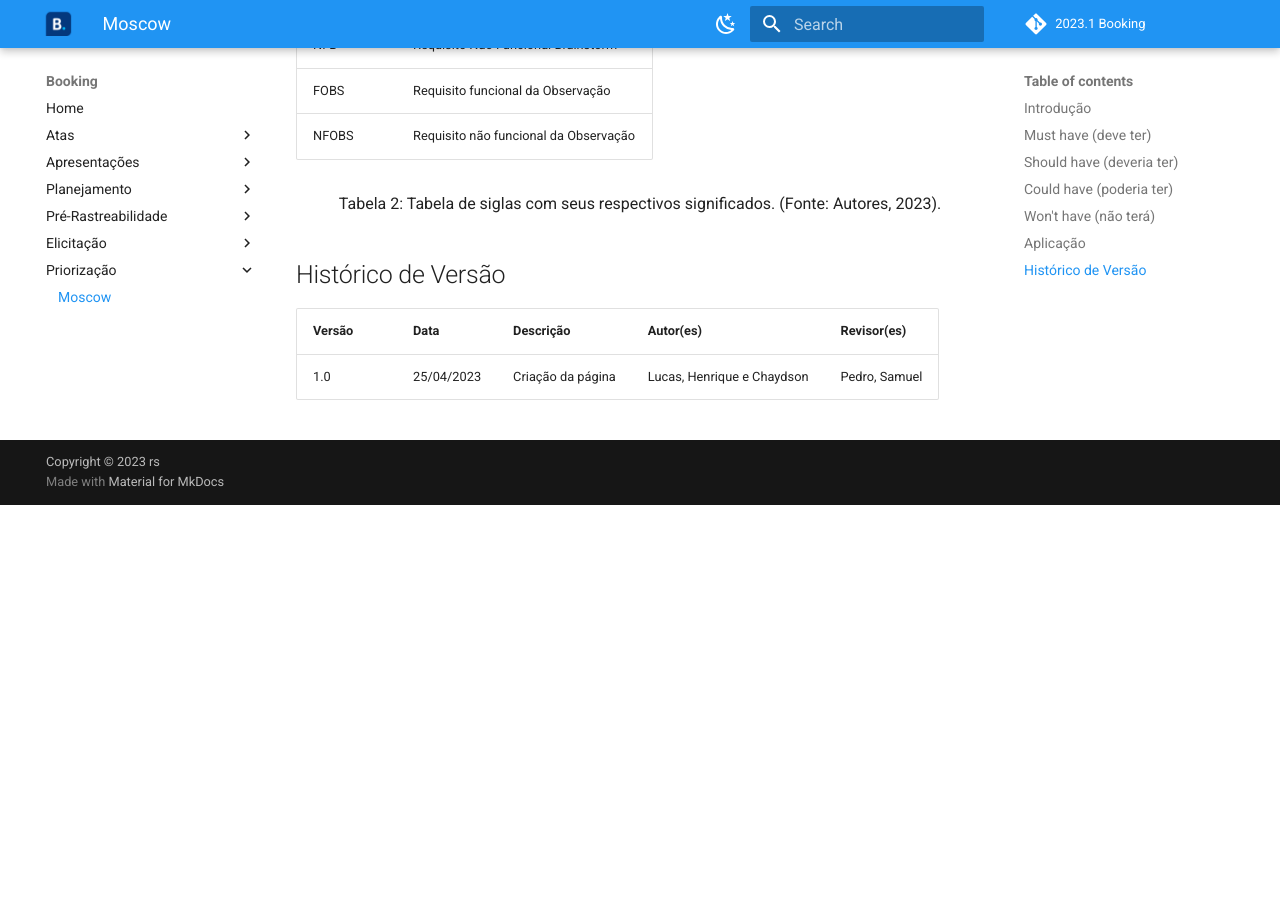
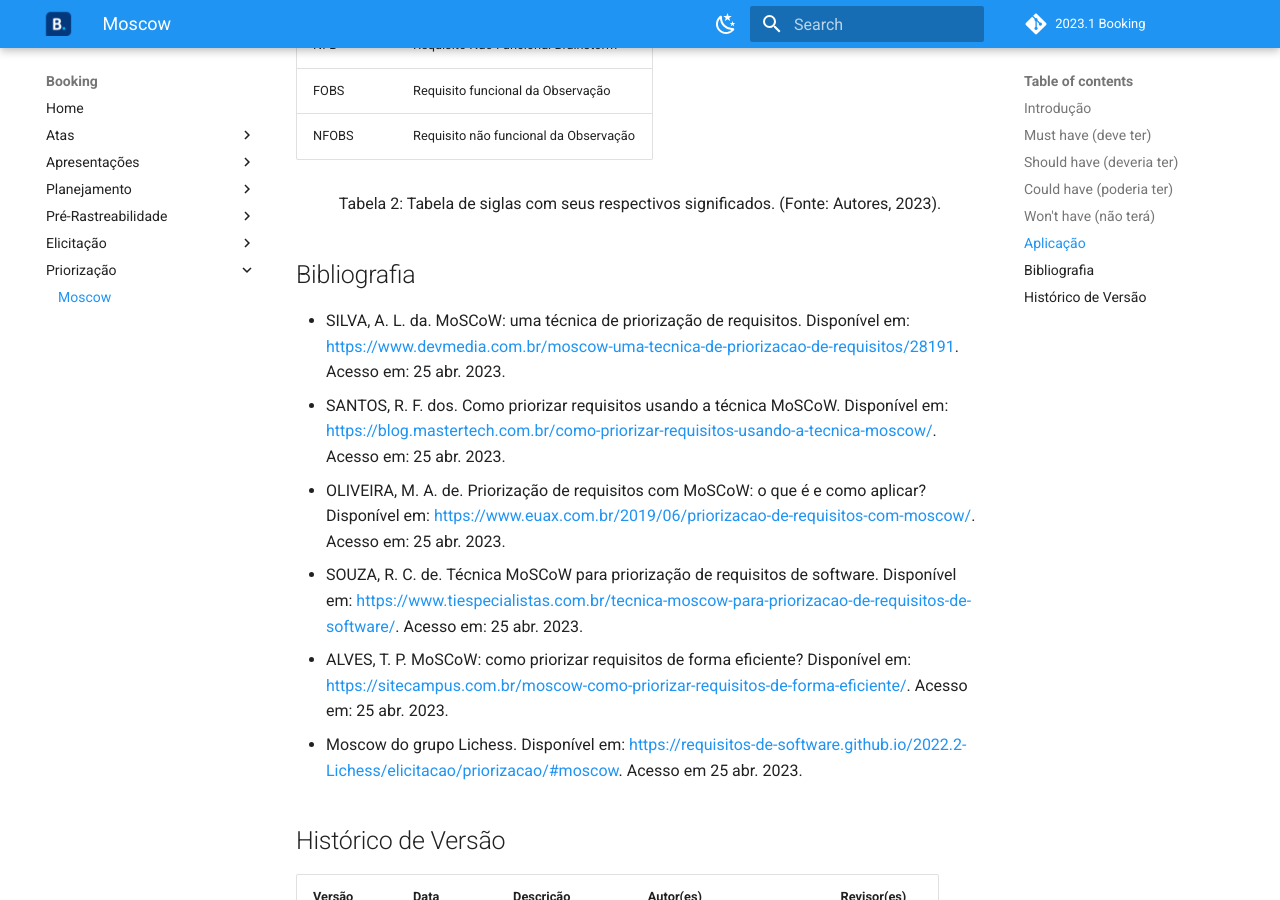
Before and after one commit to Requisitos-de-Software/2023.1-Booking, an MkDocs documentation site: the page built from docs/elicitacao/moscow.md, in a window 1280 px wide and 900 px high, scrolled down 5780 px. Built offline with MkDocs 1.6.1 and Material for MkDocs 9.7.7, drawn with Linux system fonts in a browser that asks for light colours; comment, search, counter and statistics services are not loaded; before the commit the page ends 6285 px from its top, so only the background shows below that.

Commit message:
Update moscow.md

```diff
--- a/docs/elicitacao/moscow.md
+++ b/docs/elicitacao/moscow.md
@@ -127,6 +127,15 @@ A seguir, na tabela 2, estão listadas todas as siglas com seus respectivos sign
 <p> Tabela 2: Tabela de siglas com seus respectivos significados. (Fonte: Autores, 2023). </p>
 </div>
 
+## Bibliografia
+
+- SILVA, A. L. da. MoSCoW: uma técnica de priorização de requisitos. Disponível em: <https://www.devmedia.com.br/moscow-uma-tecnica-de-priorizacao-de-requisitos/28191>. Acesso em: 25 abr. 2023.
+- SANTOS, R. F. dos. Como priorizar requisitos usando a técnica MoSCoW. Disponível em: <https://blog.mastertech.com.br/como-priorizar-requisitos-usando-a-tecnica-moscow/>. Acesso em: 25 abr. 2023.
+- OLIVEIRA, M. A. de. Priorização de requisitos com MoSCoW: o que é e como aplicar? Disponível em: <https://www.euax.com.br/2019/06/priorizacao-de-requisitos-com-moscow/>. Acesso em: 25 abr. 2023.
+- SOUZA, R. C. de. Técnica MoSCoW para priorização de requisitos de software. Disponível em: <https://www.tiespecialistas.com.br/tecnica-moscow-para-priorizacao-de-requisitos-de-software/>. Acesso em: 25 abr. 2023.
+- ALVES, T. P. MoSCoW: como priorizar requisitos de forma eficiente? Disponível em: <https://sitecampus.com.br/moscow-como-priorizar-requisitos-de-forma-eficiente/>. Acesso em: 25 abr. 2023.
+- Moscow do grupo Lichess. Disponível em: <https://requisitos-de-software.github.io/2022.2-Lichess/elicitacao/priorizacao/#moscow>. Acesso em 25 abr. 2023.
+
 ## Histórico de Versão
 
 | Versão | Data       | Descrição          | Autor(es)                  | Revisor(es) |
```
